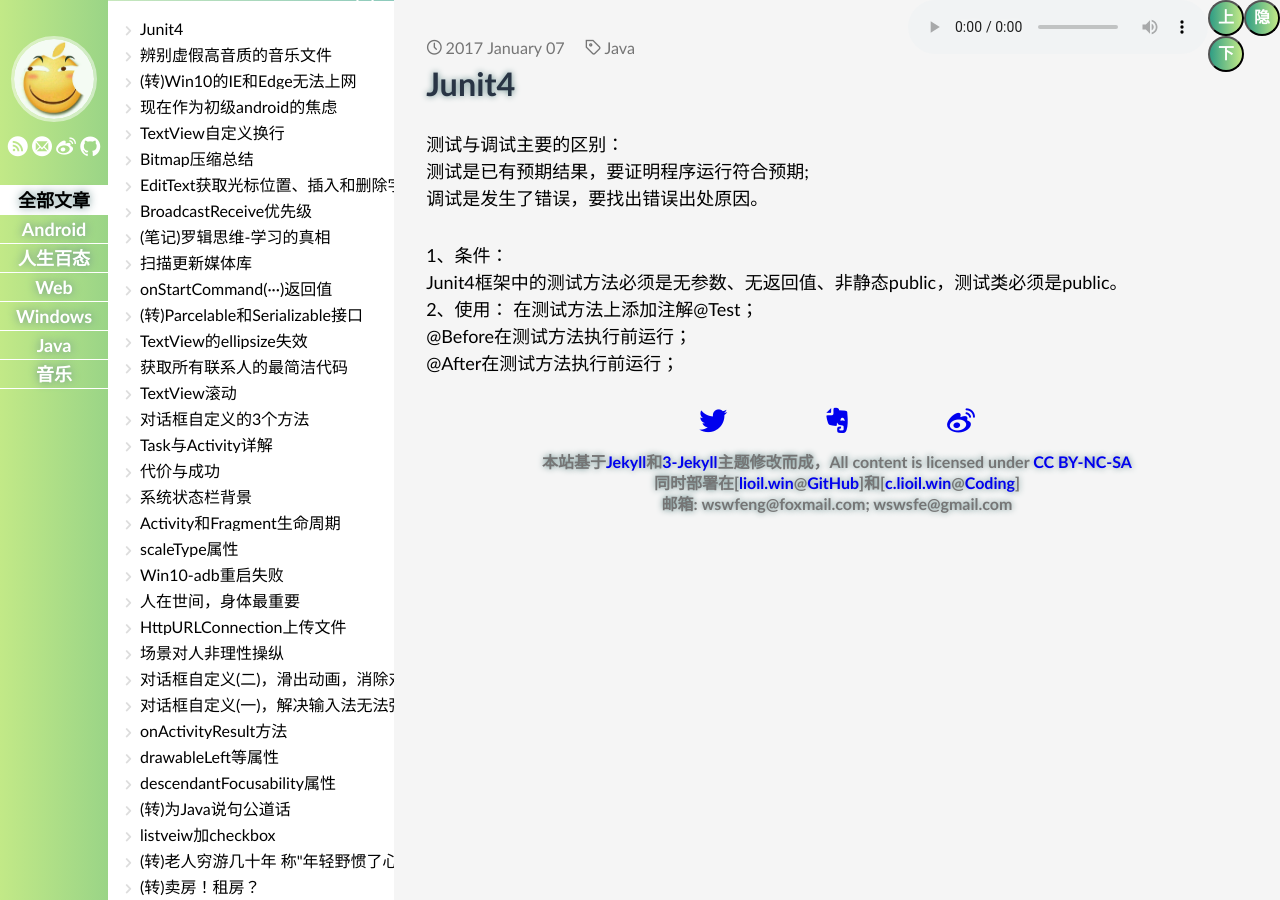
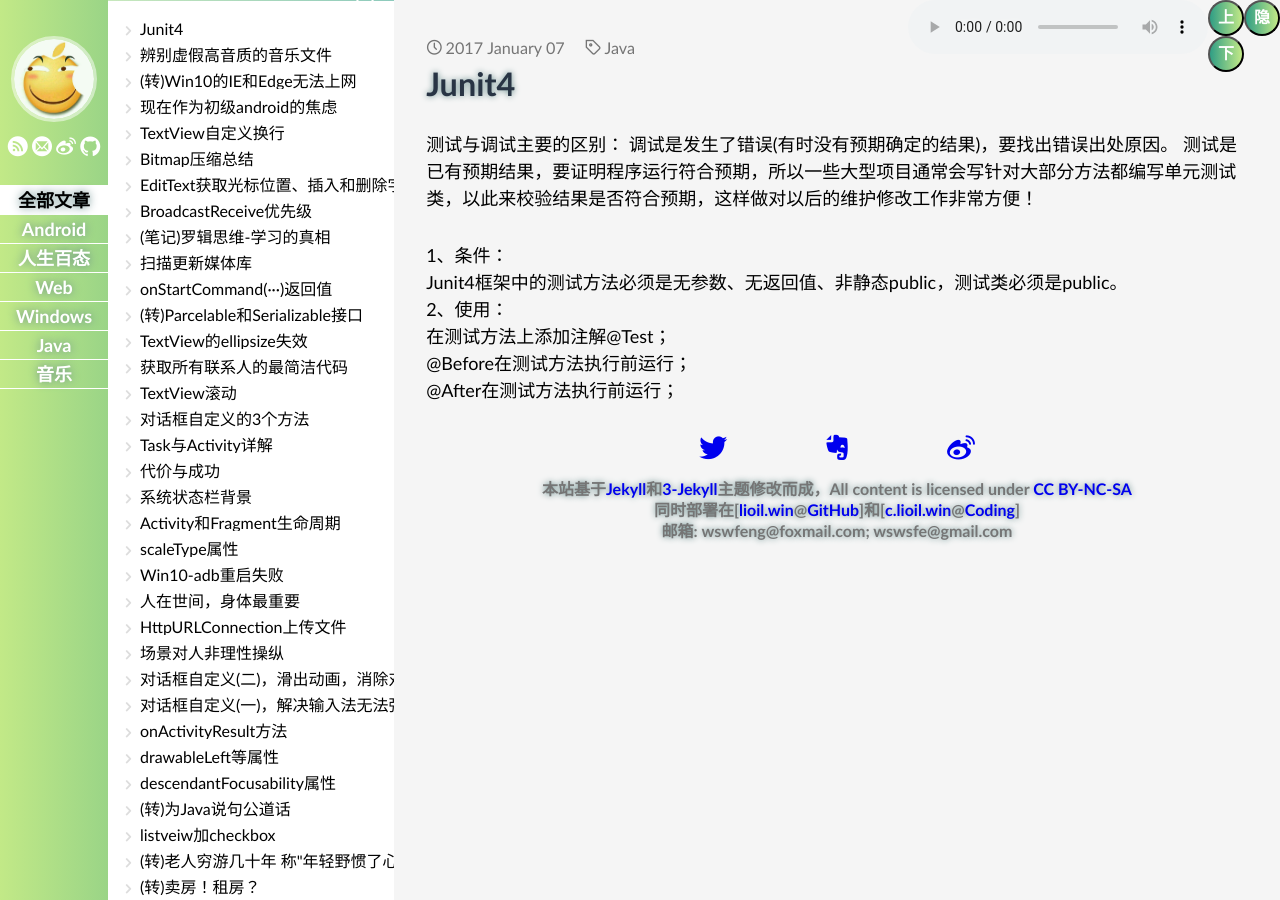
Before and after one commit to lioilwin/lioilwin.github.io, a Jekyll site: the page built from _posts/2017-1-7-Junit4.md, in a window 1280 px wide. Built offline with Jekyll 4.4.1, drawn with Linux system fonts in a browser that asks for light colours; some web fonts are replaced; comment, search, counter and statistics services are not loaded.

Commit message:
Signed-off-by: Fe Li <Fe Li>

```diff
--- a/_posts/2017-1-7-Junit4.md
+++ b/_posts/2017-1-7-Junit4.md
@@ -5,8 +5,8 @@
 ---
 
 测试与调试主要的区别：
-测试是已有预期结果，要证明程序运行符合预期;
-调试是发生了错误，要找出错误出处原因。
+调试是发生了错误(有时没有预期确定的结果)，要找出错误出处原因。
+测试是已有预期结果，要证明程序运行符合预期，所以一些大型项目通常会写针对大部分方法都编写单元测试类，以此来校验结果是否符合预期，这样做对以后的维护修改工作非常方便！
 
 1、条件：
 Junit4框架中的测试方法必须是无参数、无返回值、非静态public，测试类必须是public。
```
